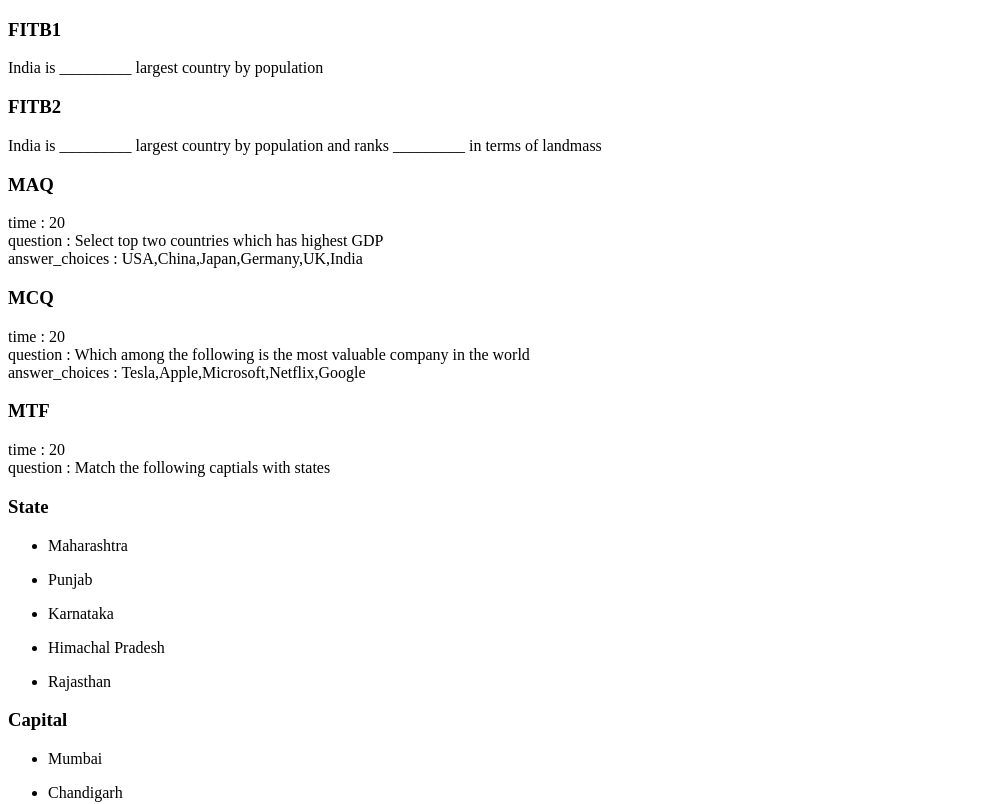
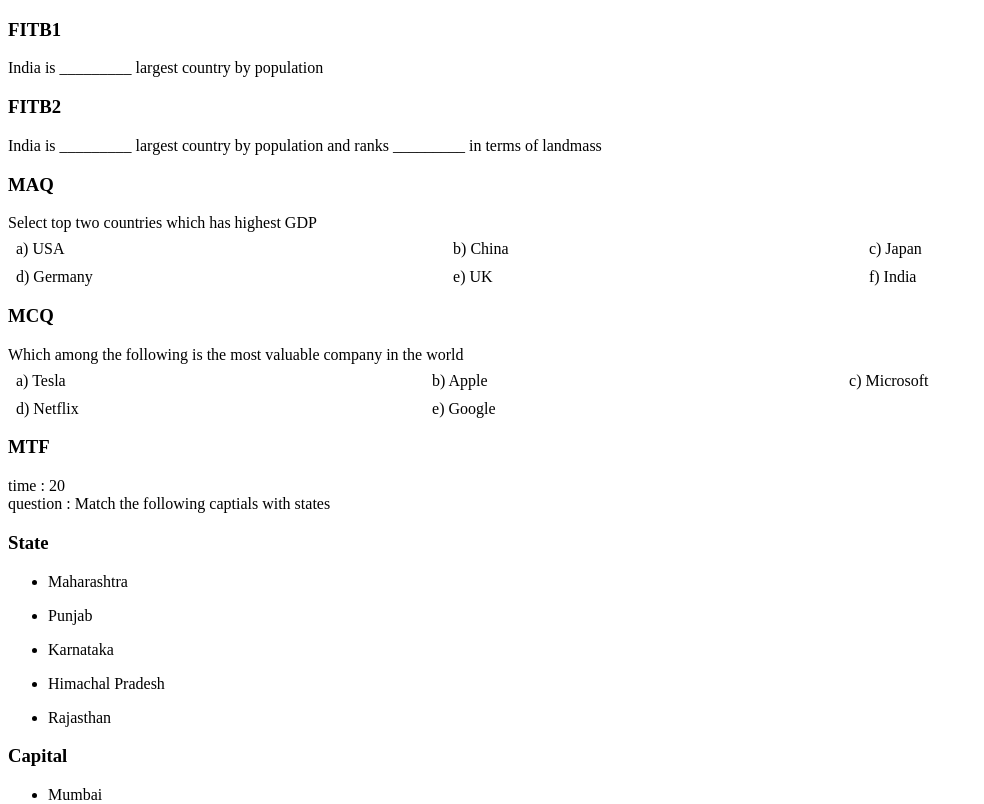
Before and after one commit to Joel-Nickson/IITQuizApp, an Angular app: page / in a window 1280 px wide. Shown: the top 804 px of the page, without its empty margins (0-984 px from the left). Built offline with nearby package versions, Linux system fonts and the light colour scheme.

Commit message:
added numbering to choices and removed time from components

```diff
--- a/src/app/maq/maq.component.html
+++ b/src/app/maq/maq.component.html
@@ -1,4 +1,7 @@
 <!-- Multiple Answer Question -->
-<div class="time">time : {{this.questionSet.time}}</div>
-<div class="quest">question : {{this.questionSet.question}}</div>
-<div class="ans ans-choice">answer_choices : {{this.questionSet.answer_choices}}</div>
+<div class="quest"> {{this.questionSet.question}}</div>
+<div class="ans">
+    <div class="ans-choice" *ngFor="let ans of this.questionSet.answer_choices; index as i">
+        <div> {{getFromCharCode(i)}}) {{ans}} </div>
+    </div>
+</div>
--- a/src/app/maq/maq.component.scss
+++ b/src/app/maq/maq.component.scss
@@ -0,0 +1,6 @@
+.ans{
+    margin: 8px 0 0 8px ;
+    display: grid;
+    grid-template-columns: repeat(3,auto);
+    gap: 10px;
+}
--- a/src/app/maq/maq.component.ts
+++ b/src/app/maq/maq.component.ts
@@ -1,5 +1,5 @@
 import { Component, Input, OnInit } from '@angular/core';
-import { QuestionSet } from '../questions';
+import { QuestionSet, getFromCharCode } from '../questions';
 
 @Component({
   selector: 'app-maq',
@@ -8,6 +8,8 @@ import { QuestionSet } from '../questions';
 })
 export class MaqComponent implements OnInit {
 
+  getFromCharCode = getFromCharCode;
+
   @Input() questionSet!: QuestionSet;
   constructor() { }
 
--- a/src/app/mcq/mcq.component.html
+++ b/src/app/mcq/mcq.component.html
@@ -1,4 +1,7 @@
 <!-- Multiple Choice Question -->
-<div class="time">time : {{this.questionSet.time}}</div>
-<div class="quest">question : {{this.questionSet.question}}</div>
-<div class="ans ans-choice">answer_choices : {{this.questionSet.answer_choices}}</div>
+<div class="quest"> {{this.questionSet.question}}</div>
+<div class="ans">
+    <div class="ans-choice" *ngFor="let ans of this.questionSet.answer_choices; index as i">
+        <div> {{getFromCharCode(i)}}) {{ans}} </div>
+    </div>
+</div>
--- a/src/app/mcq/mcq.component.scss
+++ b/src/app/mcq/mcq.component.scss
@@ -0,0 +1,6 @@
+.ans{
+    margin: 8px 0 0 8px ;
+    display: grid;
+    grid-template-columns: repeat(3,auto);
+    gap: 10px;
+}
--- a/src/app/mcq/mcq.component.ts
+++ b/src/app/mcq/mcq.component.ts
@@ -1,5 +1,5 @@
 import { Component, Input, OnInit } from '@angular/core';
-import { QuestionSet } from '../questions';
+import { QuestionSet, getFromCharCode } from '../questions';
 
 @Component({
   selector: 'app-mcq',
@@ -8,6 +8,7 @@ import { QuestionSet } from '../questions';
 })
 export class McqComponent implements OnInit {
 
+  getFromCharCode = getFromCharCode
   @Input() questionSet!: QuestionSet;
   constructor() { }
 
```
